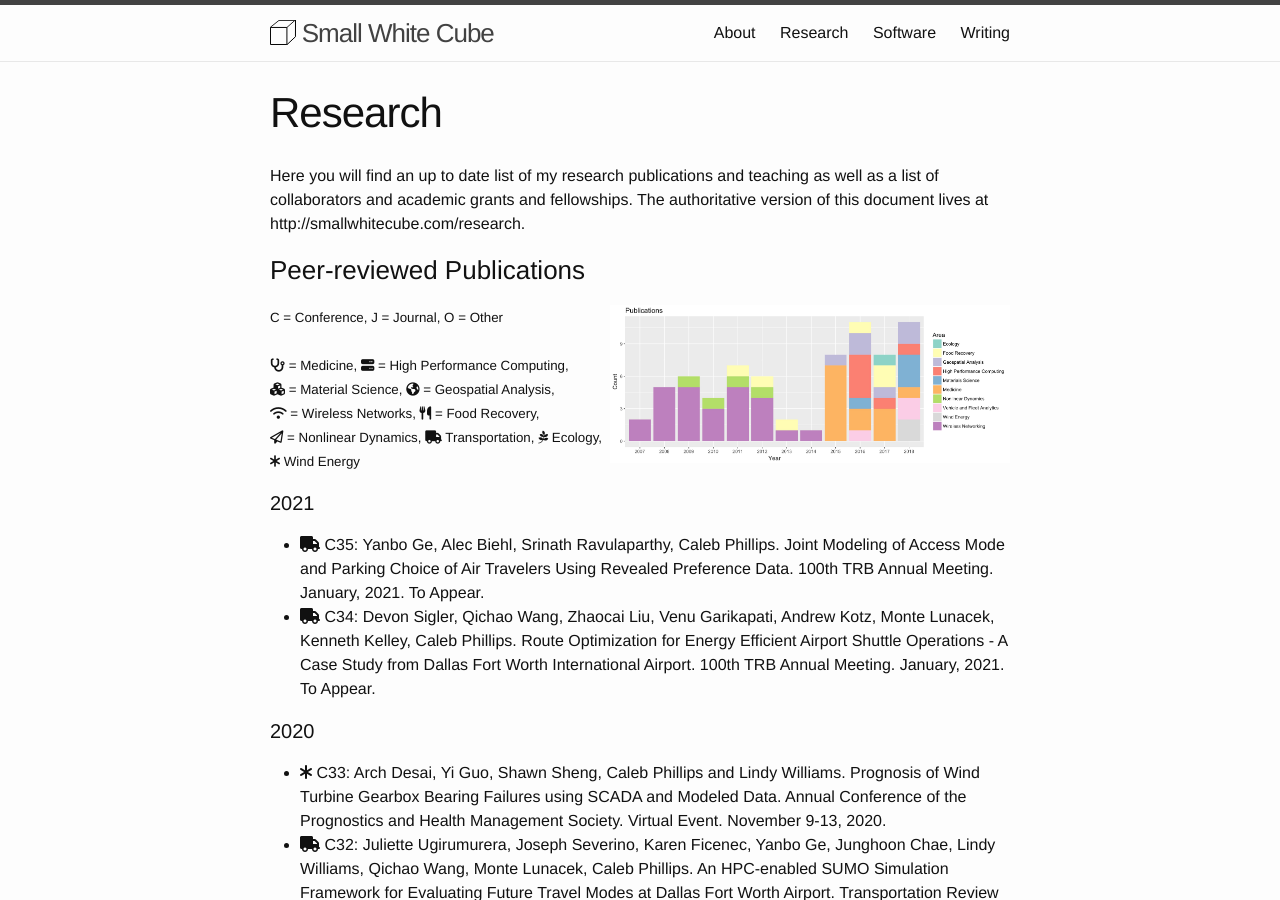
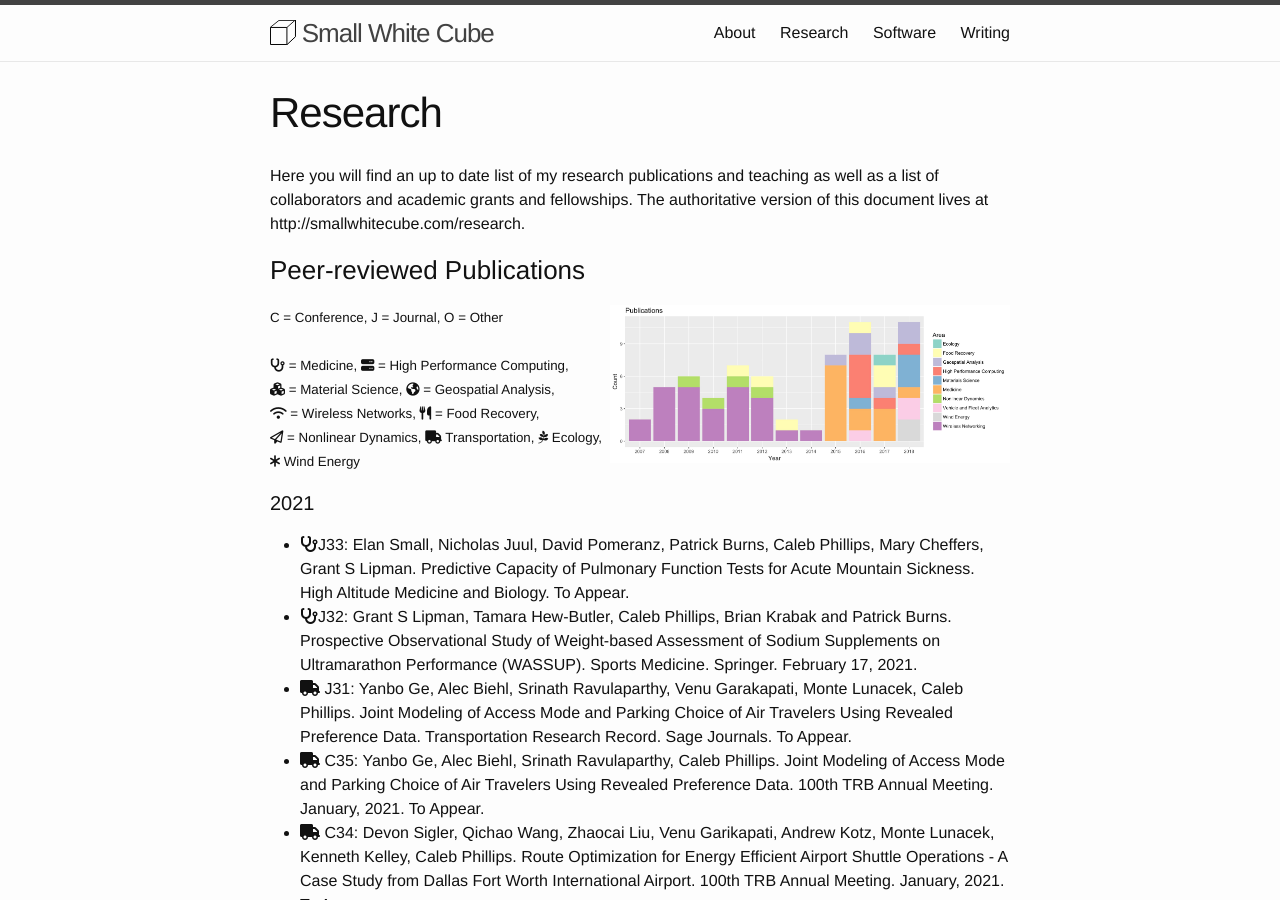
Before and after one commit to somerandomsequence/smallwhitecube, a Jekyll site: the page built from research.md, in a window 1280 px wide and 900 px high. Built offline with Jekyll 4.4.1, drawn with Linux system fonts in a browser that asks for light colours; nearby versions of some CDN libraries.

Commit message:
Update papers.html

```diff
--- a/_includes/papers.html
+++ b/_includes/papers.html
@@ -18,8 +18,11 @@ C = Conference, J = Journal, O = Other<br/><br/>
 
   <h4>2021</h4>
   <ul>
-    <li><i class="fa fa-truck"></i> C35: Yanbo Ge, Alec Biehl, Srinath Ravulaparthy, Caleb Phillips. Joint Modeling of Access Mode and Parking Choice of Air Travelers Using Revealed Preference Data. 100th TRB Annual Meeting. January, 2021. To Appear.</li>
-    <li><i class="fa fa-truck"></i> C34: Devon Sigler, Qichao Wang, Zhaocai Liu, Venu Garikapati, Andrew Kotz, Monte Lunacek, Kenneth Kelley, Caleb Phillips. Route Optimization for Energy Efficient Airport Shuttle Operations - A Case Study from Dallas Fort Worth International Airport. 100th TRB Annual Meeting. January, 2021. To Appear.</li>
+    <li><i class="fa fa-stethoscope" aria-hidden="true"></i>J33: Elan Small, Nicholas Juul, David Pomeranz, Patrick Burns, Caleb Phillips, Mary Cheffers, Grant S Lipman. Predictive Capacity of Pulmonary Function Tests for Acute Mountain Sickness. High Altitude Medicine and Biology. To Appear.</li>
+    <li><i class="fa fa-stethoscope" aria-hidden="true"></i>J32: Grant S Lipman, Tamara Hew-Butler, Caleb Phillips, Brian Krabak and Patrick Burns. Prospective Observational Study of Weight-based Assessment of Sodium Supplements on Ultramarathon Performance (WASSUP). Sports Medicine. Springer. February 17, 2021.</li>
+    <li><i class="fa fa-truck" aria-hidden="true"></i> J31: Yanbo Ge, Alec Biehl, Srinath Ravulaparthy, Venu Garakapati, Monte Lunacek, Caleb Phillips. Joint Modeling of Access Mode and Parking Choice of Air Travelers Using Revealed Preference Data. Transportation Research Record. Sage Journals. To Appear.</li>
+    <li><i class="fa fa-truck" aria-hidden="true"></i> C35: Yanbo Ge, Alec Biehl, Srinath Ravulaparthy, Caleb Phillips. Joint Modeling of Access Mode and Parking Choice of Air Travelers Using Revealed Preference Data. 100th TRB Annual Meeting. January, 2021. To Appear.</li>
+    <li><i class="fa fa-truck" aria-hidden="true"></i> C34: Devon Sigler, Qichao Wang, Zhaocai Liu, Venu Garikapati, Andrew Kotz, Monte Lunacek, Kenneth Kelley, Caleb Phillips. Route Optimization for Energy Efficient Airport Shuttle Operations - A Case Study from Dallas Fort Worth International Airport. 100th TRB Annual Meeting. January, 2021. To Appear.</li>
   </ul>
 
   <h4>2020</h4>
```
